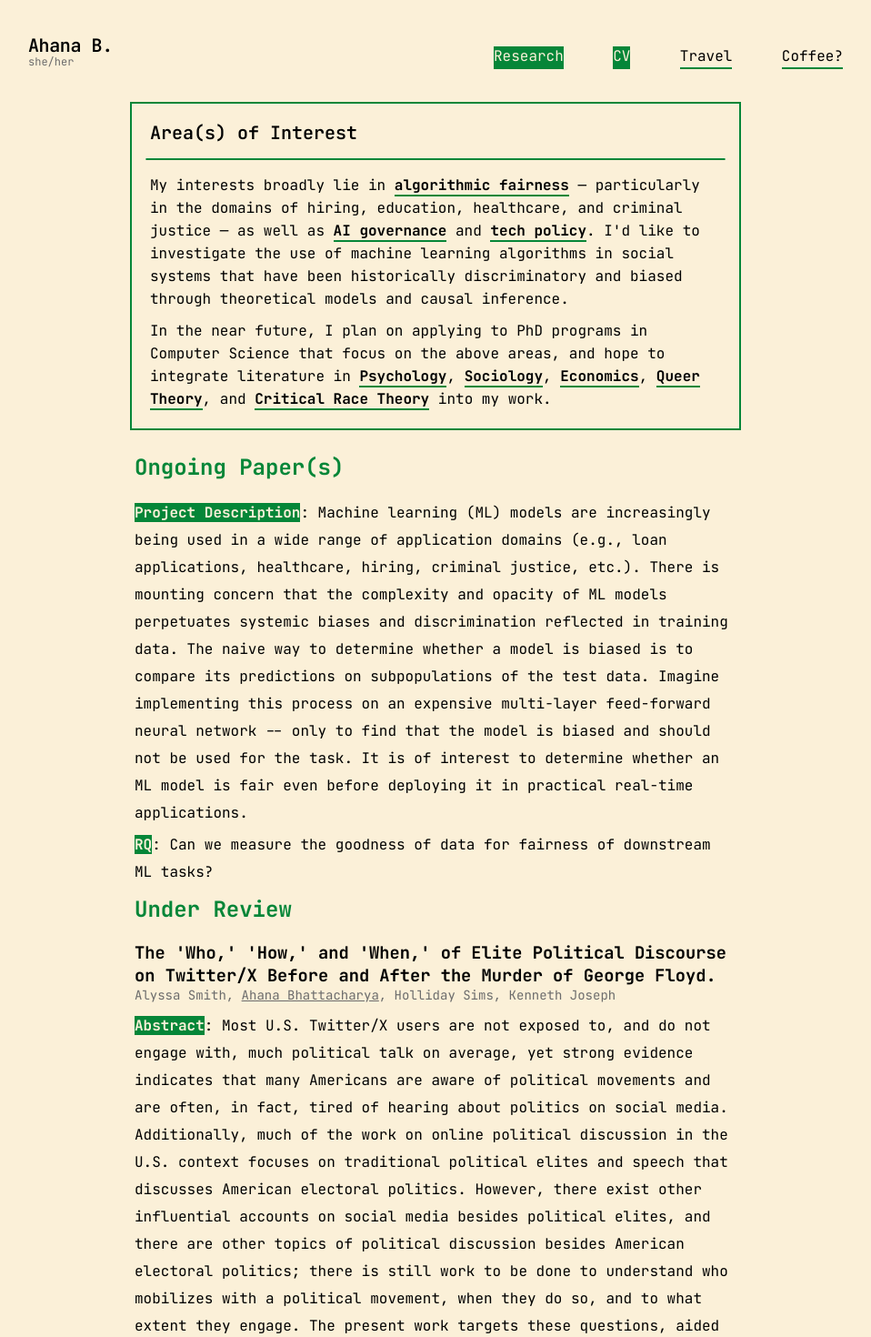
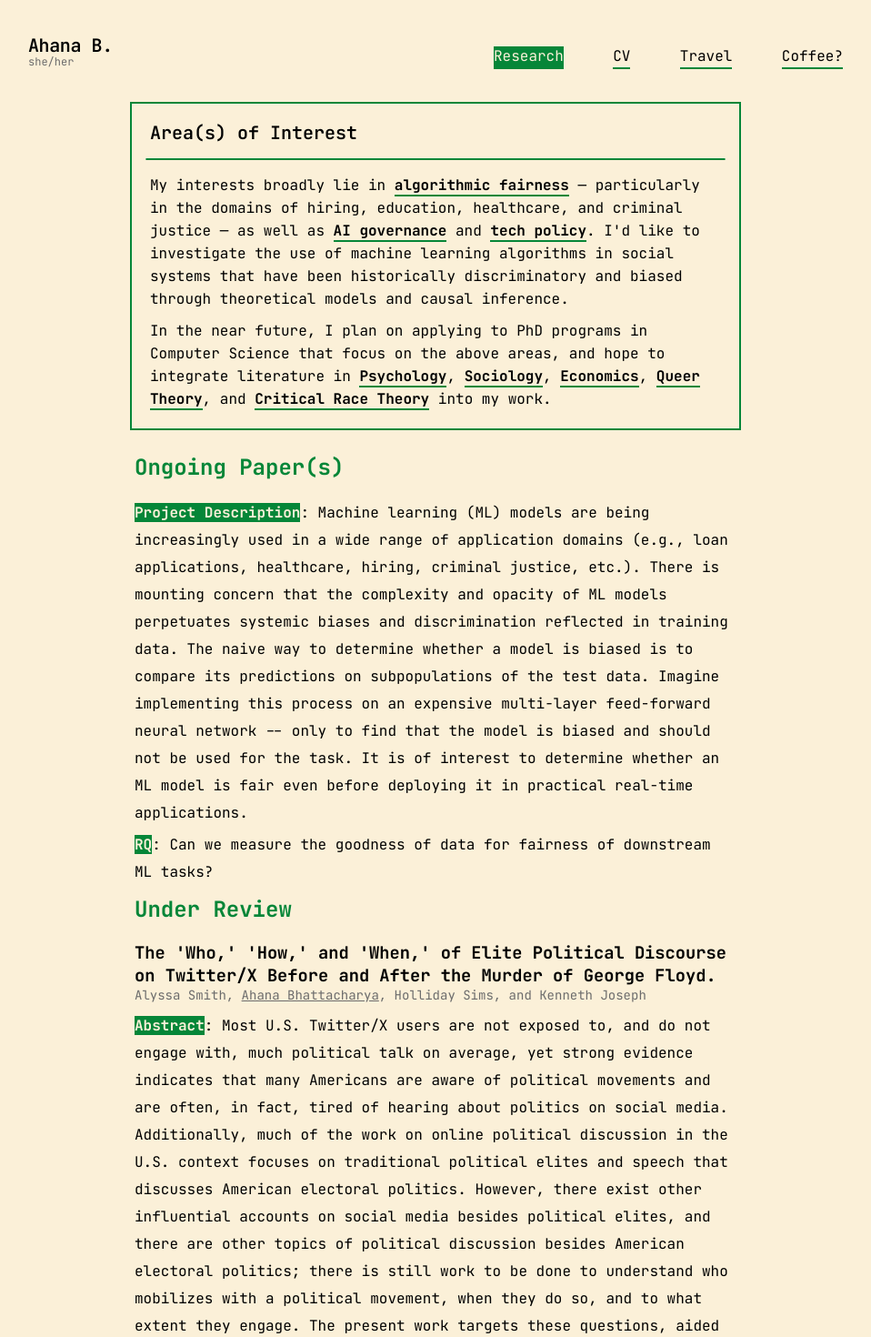
Before and after one commit to ahanabhattchrya/ahanabhattchrya.github.io, a Next.js app: page /research in a window 1280 px wide. Shown: the top 1470 px of the page at 91% size, without its empty margins (161-1119 px from the left). Built offline with nearby package versions, Linux system fonts and the light colour scheme.

Commit message:
added cv

```diff
--- a/src/app/navbar.tsx
+++ b/src/app/navbar.tsx
@@ -19,7 +19,7 @@ export default function Navbar(){
                     <ul className={styles.menu_list}>
                         <li className={styles.menu_list_item}>
                             <Link href="/research" className={`${styles.menu_list_item_link} ${router == '/research' ? styles.active : ''}`}>Research</Link>
-                            <Link href="/research" className={`${styles.menu_list_item_link} ${router == '/research' ? styles.active : ''}`}>CV</Link>
+                            <Link href="/ahana_cv.pdf" className={`${styles.menu_list_item_link} ${router == '/ahana_cv.pdf' ? styles.active : ''}`}>CV</Link>
                             <Link href="/travel" className={`${styles.menu_list_item_link} ${router == '/travel' ? styles.active : ''}`}>Travel</Link>
                             <Link href="/contact" className={`${styles.menu_list_item_link} ${router == '/contact' ? styles.active : ''}`}>Coffee?</Link>
                         </li>
--- a/src/app/research/page.tsx
+++ b/src/app/research/page.tsx
@@ -14,7 +14,7 @@ export default function Research() {
                     <div className={styles.ongoing}>
                         <h2 className={styles.ongoingTitle}>Ongoing Paper(s)</h2>
                         <div className={styles.projectDescription}>
-                            <p><b>Project Description</b>: Machine learning (ML) models are increasingly being used in a wide range of application
+                            <p><b>Project Description</b>: Machine learning (ML) models are being increasingly used in a wide range of application
                             domains (e.g., loan applications, healthcare, hiring, criminal justice, etc.). There is mounting
                             concern that the complexity and opacity of ML models perpetuates systemic biases and discrimination reflected in
                             training data. The naive way to determine whether a model is biased is to compare its predictions on
@@ -30,7 +30,7 @@ export default function Research() {
                     <div className={styles.review}>
                         <h2 className={styles.reviewTitle}>Under Review</h2>
                         <h3> The &#39;Who,&#39; &#39;How,&#39; and &#39;When,&#39; of Elite Political Discourse on Twitter/X Before and After the Murder of George Floyd.</h3>
-                        <div className={styles.coauthors}> Alyssa Smith, <u>Ahana Bhattacharya</u>, Holliday Sims, Kenneth Joseph</div>
+                        <div className={styles.coauthors}> Alyssa Smith, <u>Ahana Bhattacharya</u>, Holliday Sims, and Kenneth Joseph</div>
                         {/* <div className={styles.conference}></div> */}
                         <div className={styles.abstract}>
                             <p><b>Abstract</b>: Most U.S. Twitter/X users are not exposed to, and do not engage with, much political talk on average, yet strong evidence indicates that many Americans
```
Also changed, not shown: 1 other file (tests, documents, lock files or other folders).
